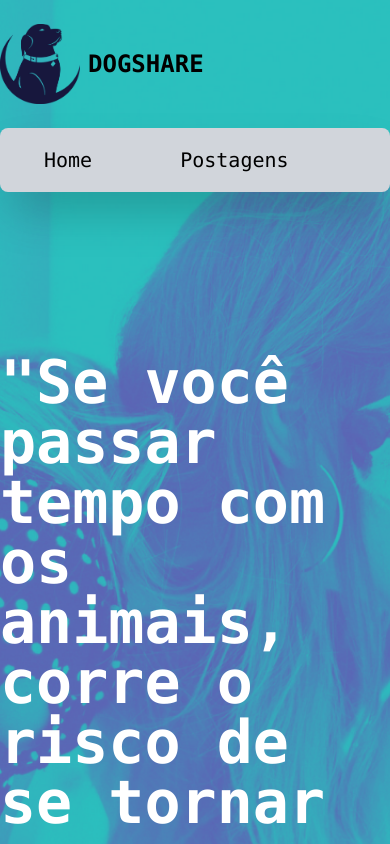
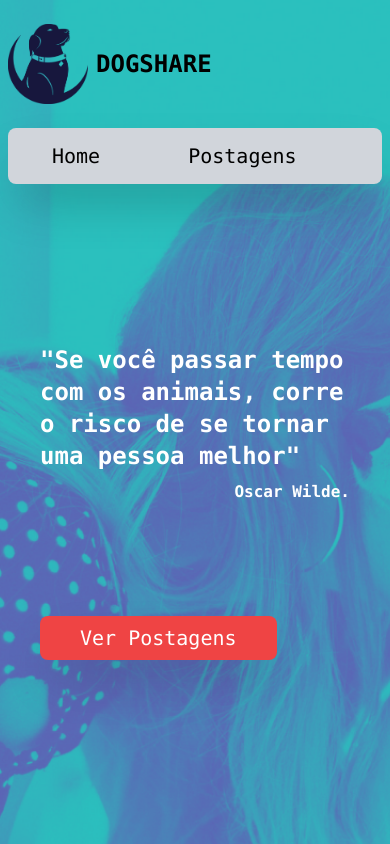
Before and after one commit to TheVinizzz/develop-page, a Next.js app: page / in a window 390 px wide. Built offline with nearby package versions, Linux system fonts and the light colour scheme; what @tailwindcss/typography would draw is missing.

Commit message:
responsive home

```diff
--- a/src/components/ButtonHard/index.tsx
+++ b/src/components/ButtonHard/index.tsx
@@ -1,6 +1,6 @@
 export default function ButtonHard({children}: any) {
     return (
-        <button className="text-xl rounded-lg px-1 bg-red-500 hover:bg-red-600 text-white px-10 py-4 shadow-2xl">
+        <button className="text-xl rounded-lg px-1 bg-red-500 hover:bg-red-600 text-white px-10 py-2 md:py-4 shadow-2xl">
             {children}
         </button>
     )
--- a/src/components/Navbar/index.tsx
+++ b/src/components/Navbar/index.tsx
@@ -3,7 +3,7 @@ import ButtonIcon from "../ButtonIcon";
 
 export default function NavBar() {
     return (
-        <div className="w-full h-16 bg-gray-300 rounded-lg flex justify-between shadow-2xl">
+        <div className="w-full h-14 md:h-16 bg-gray-300 rounded-lg flex justify-between shadow-2xl">
             <div className="flex">
                 <div className="mx-10 self-center">
                     <ButtonSimple>Home</ButtonSimple>
--- a/src/pages/index.tsx
+++ b/src/pages/index.tsx
@@ -6,14 +6,14 @@ export default function Home() {
 	return (
 		<div>
 			<div className="home-background overflow-hidden">
-				<div className="container mx-auto h-full">
+				<div className="container mx-auto h-full px-2 md:px-0">
 					<TopBar />
 					<NavBar />
-					<div className="h-full max-w-5xl pt-40">
-						<h1 className="text-white font-bold text-6xl self-center">
+					<div className="h-full max-w-5xl pt-40 px-8 md:px-0">
+						<h1 className="text-white font-bold text-2xl md:text-6xl self-center">
 							"Se você passar tempo com os animais, corre o risco de se tornar uma pessoa melhor"
 						</h1>
-						<h2 className="text-white font-bold text-4xl self-center w-full text-right mt-2 mr-6">
+						<h2 className="text-white font-bold text-1xl md:text-4xl self-center w-full text-right mt-2 mr-6">
 							Oscar Wilde.
 						</h2>
 						<div className="mt-28">
```
